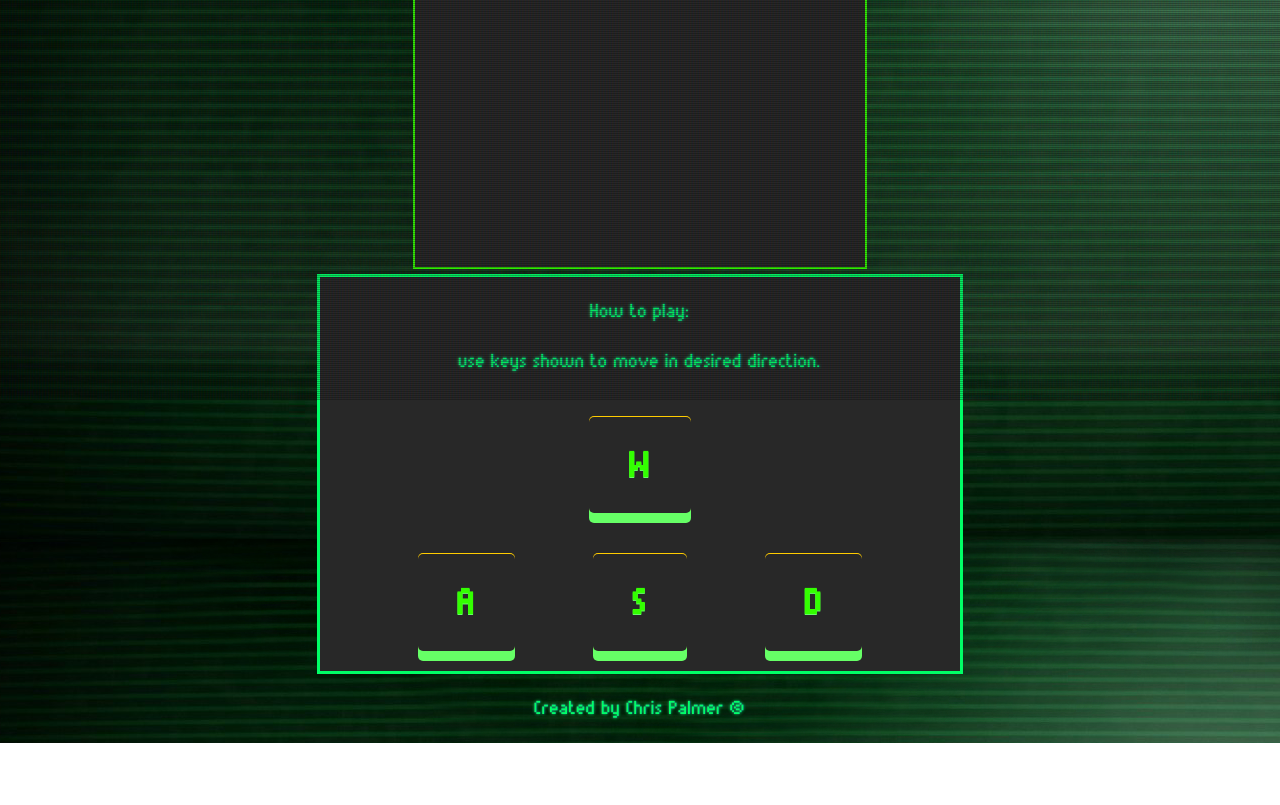
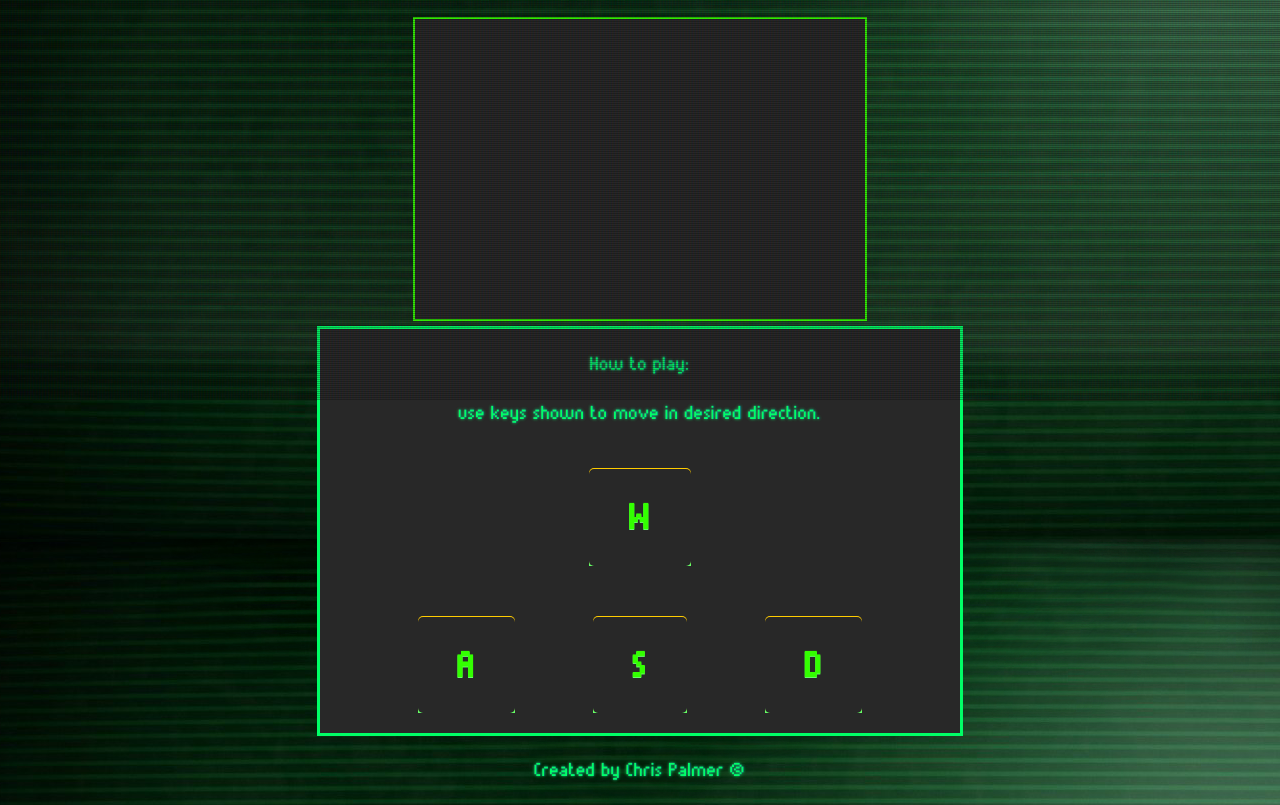
Before and after one commit to cpalmer90/Games, a plain HTML site: page snake.html in a window 1280 px wide. Shown: the part 400-1205 px from the top of the page. Before the commit the page ends 1143 px from the top, so only its background shows below. Drawn offline with Linux system fonts and the light colour scheme.

Commit message:
overflow hidden

```diff
--- a/game.css
+++ b/game.css
@@ -1,3 +1,7 @@
+footer {
+  overflow: hidden;
+}
+
 body {
   background-image: url(pxfuel.jpg);
   background-repeat: repeat-y;
--- a/indexstyle.css
+++ b/indexstyle.css
@@ -1,5 +1,6 @@
 * {
   font-family: munro;
+  overflow: hidden;
 }
 
 body {
```
